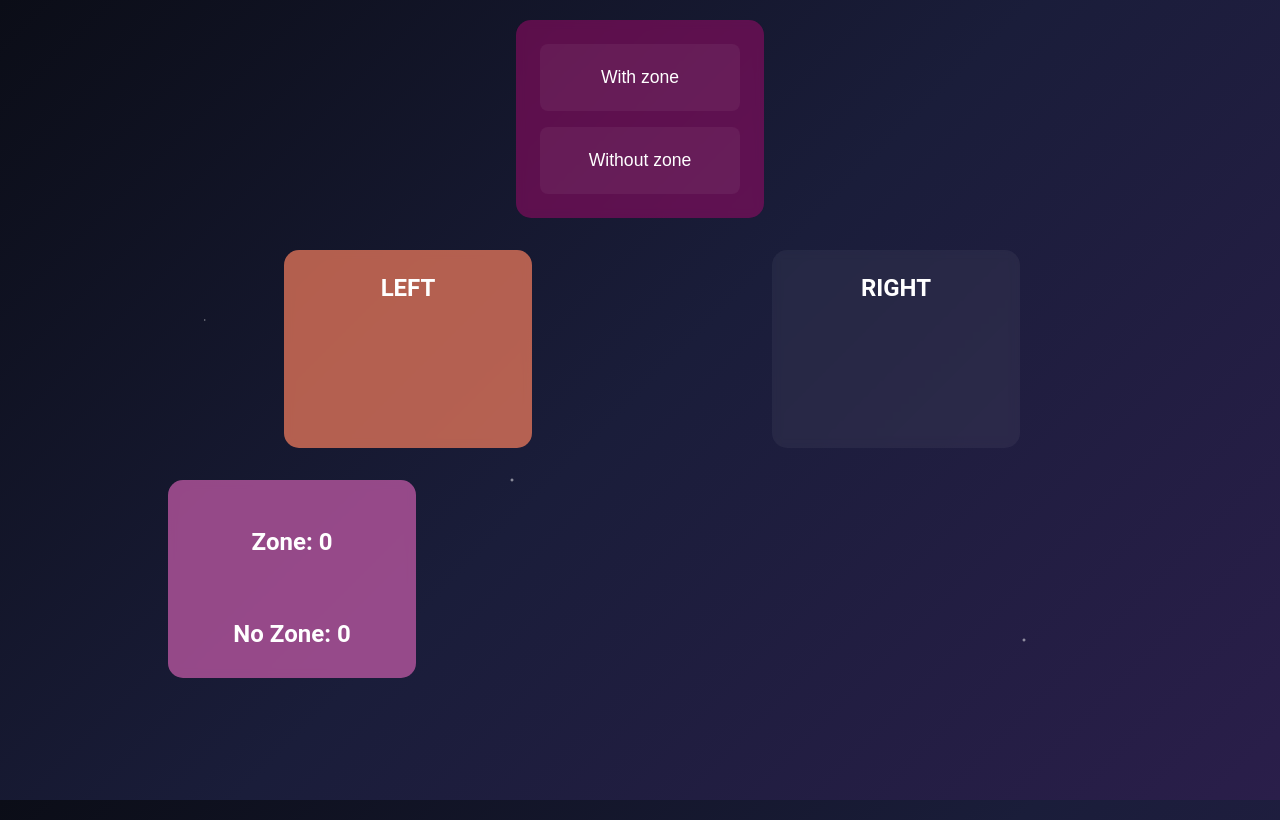
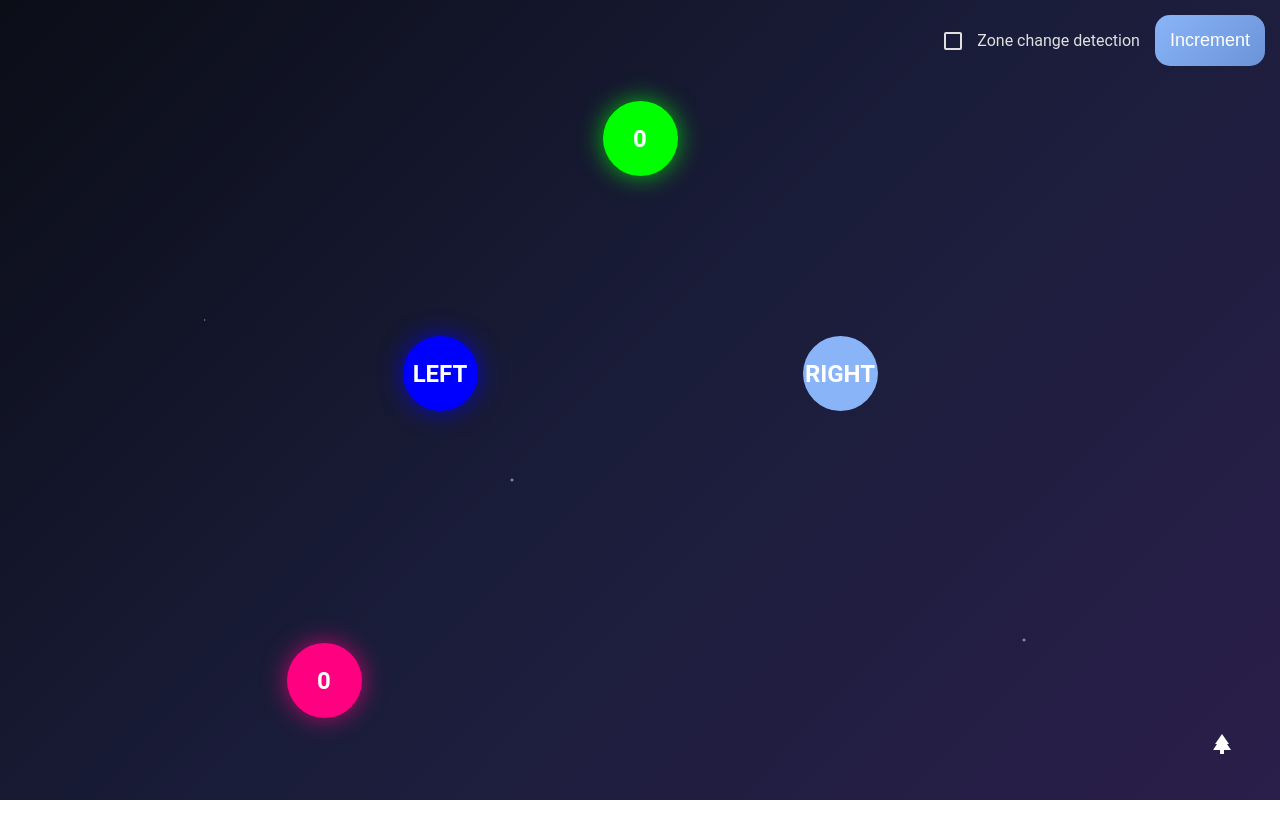
Before and after one commit to LoMagnette/2025-Angular-Faster-Lighter-Stronger, an Angular app: page /change in a window 1280 px wide. Built offline with nearby package versions, Linux system fonts and the light colour scheme.

Commit message:
#18 [SIGNAL] zoneless mode, palette updates, and Christmas toggle

```diff
--- a/src/app/change-detection/change-detection.component.ts
+++ b/src/app/change-detection/change-detection.component.ts
@@ -1,31 +1,124 @@
-import {Component, inject} from '@angular/core';
+import {Component, inject, signal} from '@angular/core';
 import {ChangeDetectionService} from './change-detection.service';
 import {LeftChildComponent} from './left-child.component';
-import {RightChildComponent} from './right-child.component';
-import {getBackgroundColor} from './util';
+import {ChildComponent} from './child.component';
+import {getRandomPalette} from './util';
+import {AsyncPipe} from '@angular/common';
+import {FormsModule} from '@angular/forms';
+import {MatIcon} from '@angular/material/icon';
+import {MatCheckbox} from '@angular/material/checkbox';
 
 @Component({
   selector: 'app-change-detection',
   template: `
+    <div class="controls">
+
+      <mat-checkbox id="changeMode" type="checkbox" [(ngModel)]="signalMode">
+
+          @if (signalMode()) {
+            Zoneless change detection
+          } @else {
+            Zone change detection
+          }
+      </mat-checkbox>
+      <button (click)="increment()" class="btn btn-primary">Increment</button>
+    </div>
+    @if (christmasToggle()) {
+      <div class="christmas-tree">
+        <img src="/assets/images/pine.png" alt="Christmas Tree"/>
+      </div>
+    }
     <div class="container">
-      <div class="change-card parent " [style.background-color]="color">
-        <button (click)="incrementWithNgZone()" class="btn btn-primary">With zone</button>
-        <button (click)="incrementWithoutZone()" class="btn btn-primary">Without zone</button>
+      <div class="change-card parent " [style.background-color]="palette.bg" [style.color]="palette.color"
+           style="box-shadow:{{palette.glow}}">
+        <p>
+          @if (signalMode()) {
+            {{ service.count() }}
+          } @else {
+            {{ service.count$ | async }}
+          }
+        </p>
+
+
       </div>
       <div class="children">
         <app-left-child/>
-        <app-right-child/>
+        <app-child [name]="'RIGHT'"/>
       </div>
+    </div>
+    <div class="tree">
+      <button class="tree-button" (click)="toggleChristmas()">
+        <mat-icon>park</mat-icon>
+      </button>
     </div>
 
   `,
   imports: [
     LeftChildComponent,
-    RightChildComponent
+    ChildComponent,
+    AsyncPipe,
+    FormsModule,
+    MatIcon,
+    MatCheckbox,
+
+
   ],
   styles: `
-    .container{
+    .container {
       margin-top: 20px;
+
+      &.christmas {
+        background-image: url("/assets/images/pine.png");
+        background-repeat: no-repeat;
+      }
+    }
+
+    .tree {
+      position: absolute;
+      bottom: 40px;
+      right: 40px;
+
+      button {
+        background: none;
+        border: none;
+        color: white;
+      }
+    }
+
+    .christmas-tree {
+      position: absolute;
+      top: 7px;
+      left: 500px;
+
+      img {
+        height: 1050px
+      }
+    }
+
+    .controls {
+      display: flex;
+      flex-direction: row;
+      align-items: center;
+      justify-content: right;
+
+      .btn {
+        margin: 15px;
+        color: white;
+        border: none;
+        border-radius: 15px;
+        padding: 15px;
+        transition: all 0.3s ease;
+        background: linear-gradient(135deg, #8ab4f8 0%, #6b94d8 100%) !important;
+        font-size: 18px;
+
+        &:hover {
+          transform: scale(1.2);
+          color: #a8c4f8;
+          background: rgba(138, 180, 248, 0.1);
+          background: linear-gradient(135deg, #8ab4f8 0%, #6b94d8 100%) !important;
+        }
+      }
+
     }
 
   `
@@ -33,7 +126,10 @@ import {getBackgroundColor} from './util';
 export class ChangeDetectionComponent {
 
   service = inject(ChangeDetectionService);
-  color = getBackgroundColor();
+  palette = getRandomPalette();
+  signalMode = this.service.signalMode;
+  christmasToggle = signal(false);
+
 
   incrementWithNgZone() {
     this.service.incrementCountObs();
@@ -42,4 +138,13 @@ export class ChangeDetectionComponent {
   incrementWithoutZone() {
     this.service.incrementCount();
   }
+
+  protected increment() {
+    this.signalMode() ? this.incrementWithoutZone() : this.incrementWithNgZone();
+  }
+
+  protected toggleChristmas() {
+    console.log("toggleChristmas", this.christmasToggle());
+    this.christmasToggle.update(v => !v);
+  }
 }
--- a/src/app/change-detection/change-detection.service.ts
+++ b/src/app/change-detection/change-detection.service.ts
@@ -7,11 +7,13 @@ import {BehaviorSubject} from 'rxjs';
   }
 )
 export class ChangeDetectionService {
+
     private _count = signal<number>(0);
     private _countSubject = new BehaviorSubject<number>(0);
 
     count = this._count.asReadonly();
     count$ = this._countSubject.asObservable();
+    signalMode = signal(false)
 
     incrementCountObs(){
       this._countSubject.next(this._countSubject.value+1);
--- a/src/app/change-detection/right-child.component.ts
+++ b/src/app/change-detection/child.component.ts
@@ -1,11 +1,11 @@
-import {Component} from '@angular/core';
+import {Component, input, signal} from '@angular/core';
 
 @Component({
-  selector: 'app-right-child',
+  selector: 'app-child',
   template: `
     <div class="container">
       <div class="parent change-card">
-        RIGHT
+        <p>{{ name() }}</p>
       </div>
       <div class="children">
         <div class="empty"></div>
@@ -18,6 +18,8 @@ import {Component} from '@angular/core';
   styles: `
   `
 })
-export class RightChildComponent {
+export class ChildComponent {
+
+  name = input('child');
 
 }
--- a/src/app/change-detection/grand-child.component.ts
+++ b/src/app/change-detection/grand-child.component.ts
@@ -1,29 +1,39 @@
 import {Component, inject} from '@angular/core';
 import {ChangeDetectionService} from './change-detection.service';
-import {getBackgroundColor} from './util';
+import {getBackgroundColor, getRandomPalette} from './util';
+import {AsyncPipe} from '@angular/common';
 
 @Component({
   selector: 'app-grand-child',
   template: `
-    <div class="change-card parent" [style.background-color]="color">
-      <p>Zone: {{count}}</p>
-      <p>No Zone: {{service.count()}}</p>
+    <div class="change-card parent" [style.background-color]="palette.bg" [style.color]="palette.color"
+         style="box-shadow:{{palette.glow}}" style="margin-top:200px">
+      <p>
+        @if (signalMode()) {
+          {{ this.service.count()}}
+        } @else {
+          {{ this.service.count$ | async  }}
+        }
+      </p>
+
     </div>
   `,
+  imports: [
+    AsyncPipe
+  ],
   styles: ``
 })
 export class GrandChildComponent {
 
    service = inject(ChangeDetectionService);
-   count: number = 0;
-   color = "white";
+   palette = getRandomPalette();
+   signalMode = this.service.signalMode;
 
 
   constructor() {
-    this.color= getBackgroundColor();
     this.service.count$.subscribe(next => {
-      this.count = next;
-      this.color= getBackgroundColor();
+      console.log("GrandChildComponent", next);
+      this.palette= getRandomPalette();
     })
   }
 }
--- a/src/app/change-detection/left-child.component.ts
+++ b/src/app/change-detection/left-child.component.ts
@@ -1,14 +1,16 @@
 import {Component, inject} from '@angular/core';
 import {GrandChildComponent} from './grand-child.component';
-import {getBackgroundColor} from './util';
+import {getBackgroundColor, getRandomPalette} from './util';
 import {ChangeDetectionService} from './change-detection.service';
 
 @Component({
   selector: 'app-left-child',
   template: `
     <div class="container">
-      <div class="parent change-card" [style.background-color]="color">
-        LEFT
+      <div class="parent change-card" [style.background-color]="palette.bg" [style.color]="palette.color" style="box-shadow:{{palette.glow}}">
+        <p>
+          LEFT
+        </p>
       </div>
       <div class="children">
         <app-grand-child></app-grand-child>
@@ -45,15 +47,14 @@ import {ChangeDetectionService} from './change-detection.service';
   `
 })
 export class LeftChildComponent {
-  color = "white";
+  palette = getRandomPalette();
 
   service = inject(ChangeDetectionService);
 
   constructor() {
-    this.color = getBackgroundColor();
     console.log(getBackgroundColor());
     this.service.count$.subscribe(_ => {
-      this.color = getBackgroundColor();
+      this.palette = getRandomPalette();
     })
   }
 
--- a/src/app/change-detection/util.ts
+++ b/src/app/change-detection/util.ts
@@ -1,8 +1,32 @@
 
 export const getBackgroundColor= () => {
-  const randomNumber = (min:number, max:number) => Math.floor(Math.random() * (max - min + 1) + min);
   const randomByte = () => randomNumber(0, 255)
   const randomPercent = () => (randomNumber(50, 100) * 0.01).toFixed(2)
   const randomCssRgba = () => `rgba(${[randomByte(), randomByte(), randomByte(), randomPercent()].join(',')})`
   return randomCssRgba();
 }
+
+export const getRandomPalette = () => {
+  const palette = [
+    {bg:`rgb(255,0,0)`, color:'#FFF', glow:'0 0 25px rgba(255,0,0, 0.7);'},
+    {bg:`rgb(0,255,0)`, color:'#FFF', glow:'0 0 25px rgba(0,255,0, 0.7);'},
+    {bg:`rgb(0,0,255)`, color:'#FFF', glow:'0 0 25px rgba(0,0,255, 0.7);'},
+    {bg:`rgb(255,255,0)`, color:'#000', glow:'0 0 25px rgba(255,255,0, 0.7);'},
+    {bg:`rgb(0,255,255)`, color:'#000', glow:'0 0 25px rgba(0,255,255, 0.7);'},
+    {bg:`rgb(255,0,255)`, color:'#000', glow:'0 0 25px rgba(255,0,255, 0.7);'},
+    {bg:`rgb(0,128,128)`, color:'#FFF', glow:'0 0 25px rgba(0,128,128, 0.7);'},
+    {bg:`rgb(128,0,255)`, color:'#FFF', glow:'0 0 25px rgba(128,0,255, 0.7);'},
+    {bg:`rgb(0,128,255)`, color:'#FFF', glow:'0 0 25px rgba(0,128,255, 0.7);'},
+    {bg:`rgb(255,0,128)`, color:'#FFF', glow:'0 0 25px rgba(255,0,128, 0.7);'},
+    {bg:`rgb(128,0,128)`, color:'#FFF', glow:'0 0 25px rgba(128,0,128, 0.7);'},
+    {bg:`rgb(128,128,0)`, color:'#FFF', glow:'0 0 25px rgba(128,128,0, 0.7);'},
+    {bg:`rgb(0,0,128)`, color:'#FFF', glow:'0 0 25px rgba(0,0,128, 0.7);'},
+    {bg:`rgb(0,128,0)`, color:'#FFF', glow:'0 0 25px rgba(0,128,0, 0.7);'},
+    {bg:`rgb(128,0,0)`, color:'#FFF', glow:'0 0 25px rgba(128,0,0, 0.7);'},
+  ];
+  return palette[randomNumber(0,14)]
+
+
+}
+
+const randomNumber = (min:number, max:number) => Math.floor(Math.random() * (max - min + 1) + min);
--- a/src/app/components/sheep-card/sheep-card.ts
+++ b/src/app/components/sheep-card/sheep-card.ts
@@ -1,4 +1,4 @@
-import {Component, effect, inject, input, Input, model, output, signal} from '@angular/core';
+import {Component, inject, input, model} from '@angular/core';
 import {
   MatCard,
   MatCardActions,
@@ -10,7 +10,6 @@ import {
 import {MatButton} from '@angular/material/button';
 import {Sheep} from '../../models/sheep';
 import {MatIcon} from '@angular/material/icon';
-import {NgIf} from '@angular/common';
 import {MatSnackBar} from '@angular/material/snack-bar';
 
 @Component({
@@ -23,8 +22,7 @@ import {MatSnackBar} from '@angular/material/snack-bar';
     MatCardContent,
     MatCardActions,
     MatButton,
-    MatIcon,
-    NgIf
+    MatIcon
   ],
   template: `
     <mat-card class="example-card" appearance="outlined">
--- a/src/app/components/sheeps/sheeps.scss
+++ b/src/app/components/sheeps/sheeps.scss
@@ -170,7 +170,7 @@
     transition: all 0.3s ease;
 
     &:hover {
-      transform: rotate(180deg);
+      transform: scale(1.2);
       color: #a8c4f8;
       background: rgba(138, 180, 248, 0.1);
     }
--- a/src/styles.scss
+++ b/src/styles.scss
@@ -95,20 +95,19 @@ mat-error,
 
 
 .change-card {
-  background: rgba(255, 255, 255, 0.05);
-  border-radius: 15px;
-  padding: 1.5rem;
+  background: #8ab4f8;
+  border-radius: 90px;
   transition: transform 0.3s ease, box-shadow 0.3s ease;
   backdrop-filter: blur(5px);
-  height: 150px;
-  width: 200px;
+  height: 75px;
+  width: 75px;
   display: flex;
   flex-direction: column;
   gap: 1rem;
 
   &:hover {
     transform: translateY(-5px);
-    box-shadow: 0 5px 20px rgba(138, 180, 248, 0.2);
+    //box-shadow: 0 5px 20px rgba(138, 180, 248, 0.2);
   }
 
   button {
@@ -142,7 +141,8 @@ mat-error,
   display: flex;
   flex-direction: column;
   justify-content: center;
-  gap: 2rem;
+  gap: 10rem;
+  min-width: 400px;
 }
 .empty {
   height: 150px;
@@ -153,6 +153,6 @@ mat-error,
   display: flex;
   flex-direction: row;
   justify-content: center;
-  gap: 2rem;
+  //gap: 10rem;
 }
 /* You can add global styles to this file, and also import other style files */
```
Also changed, not shown: src/app/components/sheep-dialog/sheep-dialog.ts (+3 -5 lines), src/app/components/sheeps/sheeps.ts (+3 -8 lines), src/assets/images/pine.png (added).
